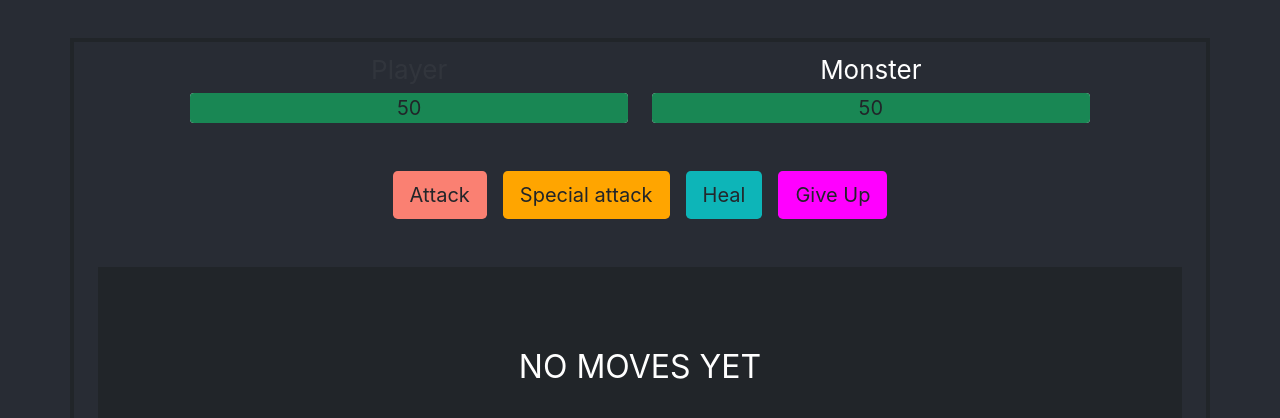
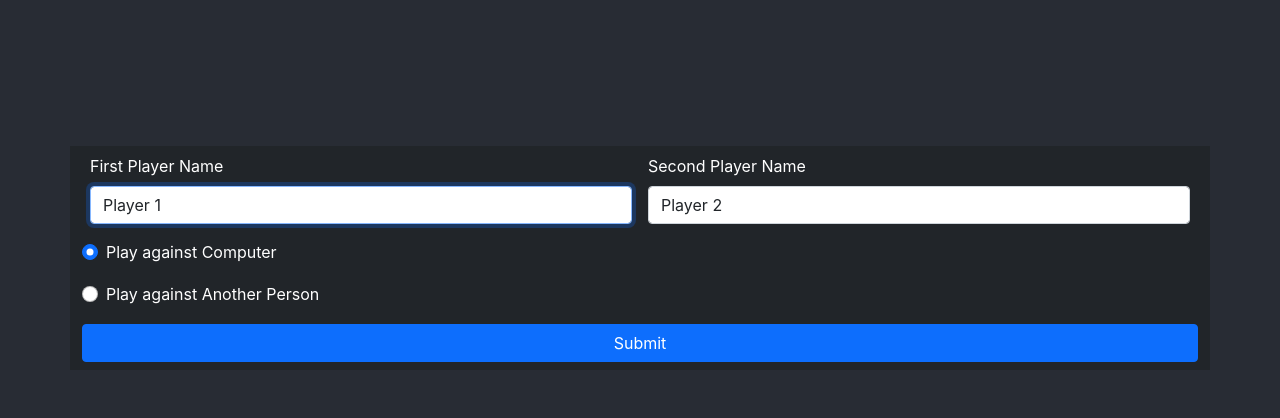
Before and after one commit to VivekJadaun/reactjs, a React (Create React App) app: page / in a window 1280 px wide. Shown: the part 142-560 px from the top of the page. Built offline with nearby package versions, Linux system fonts and the light colour scheme.

Commit message:
reworked as per updated requirements

```diff
--- a/src/App.js
+++ b/src/App.js
@@ -1,7 +1,9 @@
+import React from 'react';
 import './App.css';
 import Battleground from './components/Battleground/Battleground';
 
-function App() {
+class App extends React.Component {
+  render() {
     return (
       <div className="App">
         <header className="App-header">
@@ -10,5 +12,6 @@ function App() {
       </div>
     );
   }
+}
 
 export default App;
--- /dev/null
+++ b/src/Helpers/Utility.js
@@ -0,0 +1,24 @@
+class Utility {
+
+  static randomBetween = (min, max, int_only = false) => {
+    return int_only
+           ? Math.floor(Math.random() * (max - min + 1)) + min
+           : Math.random() * (max - min + 1) + min;
+  }
+
+  static convertToUniqueHash(string) {
+    let hash = 0;
+
+    if (string.length === 0) return hash;
+
+    for (let i = 0; i < string.length; i++) {
+        let char = string.charCodeAt(i);
+        hash     = (( hash<<5 ) - hash) + char;
+        hash     = hash & hash; // Convert to 32bit integer
+    }
+
+    return hash;
+  }
+}
+
+export default Utility;
--- a/src/components/Battleground/Battleground.js
+++ b/src/components/Battleground/Battleground.js
@@ -1,178 +1,151 @@
 import React from 'react';
-import constants from './constants';
+import constants from '../constants';
 import './Battleground.css';
 import Player from '../Player/Player';
 import PlayerMove from '../PlayerMove/PlayerMove';
 import LogBook from '../LogBook/LogBook';
-
-// const SPECIAL_ATTACK            = 'special_attack';
-// const HEAL                      = 'heal';
-// const SPECIAL_ATTACK_LIMIT_PERC = 90;
-// const OPPONENT_MOVE_DELAY_IN_MS = 1000;
-// const FORFEIT                   = 'forfeit';
-// const FIRST_MOVE                = 'player';
+import Utility from '../../Helpers/Utility';
 
 class Battleground extends React.Component {
   constructor(props) {
     super(props);
 
     this.state = {
-      opponent_health : constants.opponent.max_health,
-      player_health   : constants.player.max_health,
+      ...constants.players,
       next_move       : constants.first_move,
       log_book        : [],
+      is_customized   : false,
+      versus_system   : false,
     };
 
-    this.moveRef         = React.createRef();
-    this.playerMoveRefs  = {};
+    this.baseState         = JSON.parse(JSON.stringify(this.state));
+    this.moveRef           = React.createRef();
+    this.userConfigFormRef = React.createRef();
+    this.playerMoveRefs    = {};
+  }
 
-    constants.player_moves.forEach((move) => {
-      this.playerMoveRefs[move.name] = React.createRef();
+  userConfigFormHandler = (event) => {
+    event.preventDefault();
+
+    const player_1_name = this.userConfigFormRef.current['first_player_name'].value;
+    const player_2_name = this.userConfigFormRef.current['second_player_name'].value;
+    const versus_system = !!this.userConfigFormRef.current['versus'].value;
+
+    this.initiate(player_1_name, player_2_name, versus_system);
+  }
+
+  initiate = (player_1_name, player_2_name, versus_system) => {
+    const {player_1_moves, player_2_moves} = this.distributeLuckyMoves();
+    let newState                           = JSON.parse(JSON.stringify(this.state));
+    newState.player_1.display_name         = player_1_name;
+    newState.player_2.display_name         = player_2_name;
+    newState.player_1.moves                = player_1_moves;
+    newState.player_2.moves                = player_2_moves;
+    newState.versus_system                 = versus_system;
+    newState.is_customized                 = true;
+    newState.next_move                     = constants.first_move;
+
+    this.setState(newState);
+  }
+
+  distributeLuckyMoves = () => {
+    const luckyMoves   = [...constants.lucky_moves];
+    let player_1_moves = this.state.player_1.moves;
+    let player_2_moves = this.state.player_2.moves;
+    let toss           = 0;
+
+    luckyMoves.forEach((move) => {
+      toss = Utility.randomBetween(0, 1, true);
+
+      toss ? player_1_moves.push(move) : player_2_moves.push(move);
     });
+
+    return {
+      player_1_moves: player_1_moves,
+      player_2_moves: player_2_moves,
+    };
   }
 
 
-  playerMoveHandler = (event) => {
-    const move_type  = event.target.value;
+  executePlayerMove = (move_by, damage, self_effect) => {
+    const next_move  = this.getNextPlayerKey();
+    let new_log_book = [...this.state.log_book];
+    let player       = JSON.parse(JSON.stringify(this.state[move_by]));
+    let opponent     = JSON.parse(JSON.stringify(this.state[next_move]));
 
-    if (move_type === constants.forfeit) {
-      return this.gameOver(constants.forfeit_msg);
-    }
-
-    const move       = constants.player_moves.find(move => move.name === move_type);
-    const min_damage = move.min_damage;
-    const max_damage = move.max_damage;
-    const damage     = this.calculateDamage(min_damage, max_damage);
-
-    if (move.self_effect) {
-      let new_player_health = this.state.player_health - damage;
-      const latest_move_log = `${constants.player.name} heals for ${Math.abs(damage)}`;
-      let new_log_book      = this.state.log_book;
+    if (self_effect) {
+      player.health = player.health - damage;
+      const latest_move_log = `${player.display_name} heals for ${Math.abs(damage)}`;
 
       // If healing increases health more than max limit
-      new_player_health = (new_player_health > constants.player.max_health)
-                          ? constants.player.max_health
-                          : new_player_health;
-
+      player.health = (player.health > player.max_health) ? player.max_health : player.health;
 
       new_log_book.push(latest_move_log);
 
       this.setState({
-        player_health : new_player_health,
-        next_move     : constants.opponent.name,
-        log_book      : new_log_book,
-      }, this.opponentMoveHandler());
+        [move_by] : player,
+        next_move : player.health ? next_move : null,
+        log_book  : new_log_book,
+      });
     } else {
-      const new_opponent_health = this.state.opponent_health - damage;
-      const latest_move_log     = `${constants.player.name} hits ${constants.opponent.name} for ${Math.abs(damage)}`;
-      let new_log_book          = this.state.log_book;
+      opponent.health = opponent.health - damage;
+      const latest_move_log = `${player.display_name} hits ${opponent.display_name} for ${damage}`;
 
       new_log_book.push(latest_move_log);
 
+      opponent.health = opponent.health < 0 ? 0 : opponent.health;
+
       this.setState({
-        opponent_health : new_opponent_health < 0 ? 0 : new_opponent_health,
-        next_move       : constants.opponent.name,
-        log_book        : new_log_book,
-      }, () => {
-        console.log(latest_move_log);
-        setTimeout(() => {
-          this.state.opponent_health > 0 ? this.opponentMoveHandler() : this.gameOver(constants.victory_msg);
-        }, 1000);
+        [next_move] : opponent,
+        next_move   : opponent.health ? next_move : null,
+        log_book    : new_log_book,
       });
     }
   }
 
-
-  opponentMoveHandler = (delay = constants.opponent_move_delay_in_ms) => {
-    this.moveRef.current.classList.add('disabled-element')
-
-    const damage            = this.calculateDamage(constants.opponent.min_attack, constants.opponent.max_attack);
-    const new_player_health = this.state.player_health - damage;
-    const latest_move_log   = `${constants.opponent.name} hits ${constants.player.name} for ${Math.abs(damage)}`;
-    let new_log_book        = this.state.log_book;
-
-    const delayed_move = () => {
-      this.moveRef.current.classList.remove('disabled-element');
-      new_log_book.push(latest_move_log);
-
-      this.setState({
-        player_health : new_player_health < 0 ? 0 : new_player_health,
-        next_move     : constants.player.name,
-        log_book      : new_log_book,
-      }, () => {
-        console.log(latest_move_log);
-        setTimeout(() => {
-          if (this.state.player_health <= 0) {
-            this.gameOver(constants.defeat_msg);
-          }
-        }, 1000);
-      });
-    }
-
-    setTimeout(delayed_move, delay);
+  getNextPlayerKey = () => {
+    return this.state.next_move === constants.first_player_key ? constants.second_player_key : constants.first_player_key;
   }
 
 
-  calculateDamage = (min_damage, max_damage) => {
-    return Math.floor(Math.random() * (max_damage - min_damage + 1)) + min_damage;
-  }
-
-
-  gameOver = (msg, delay = constants.opponent_move_delay_in_ms) => {
-    const resetGame = this.setState((state) => {
-      window.alert(msg);
-      return {
-        opponent_health : constants.opponent.max_health,
-        player_health   : constants.player.max_health,
-        log_book        : [],
-      };
-    });
-
+  gameOver = (msg, loser_name, delay = constants.opponent_move_delay_in_ms) => {
+    window.alert(`${loser_name} ${msg}`);
+    const resetGame = this.setState(JSON.parse(JSON.stringify(this.baseState)));
     setTimeout(resetGame, delay);
   }
 
 
-  componentDidMount = () => {
-    if (constants.first_move === constants.opponent.name) {
-      this.opponentMoveHandler(0);
+  componentDidUpdate = () => {
+    const {player_1, player_2} = this.state;
+
+    if (player_1.health <= 0) {
+      return this.gameOver(constants.game_over_msg, player_2.display_name);
+    }
+
+    if (player_2.health <= 0) {
+      return this.gameOver(constants.game_over_msg, player_1.display_name);
     }
   }
 
 
-  // componentDidUpdate = () => {
-  //   const health_check = () => {
-  //     if (this.state.player_health <= 0) {
-  //       return this.gameOver(constants.defeat_msg);
-  //     }
-
-  //     if (this.state.opponent_health <= 0) {
-  //       return this.gameOver(constants.victory_msg);
-  //     }
-  //   }
-
-  //   setTimeout(health_check, 500);
-  // }
-
-
   renderPlayers() {
-    const {player, opponent} = constants;
-    const {player_health, opponent_health, next_move} = this.state;
+    const {player_1, player_2, next_move} = this.state;
 
     return (
       <React.Fragment>
         <Player
-          key           = { player.name }
-          display_name  = { player.display_name }
-          max_health    = { player.max_health }
-          health        = { player_health }
-          indicate_turn = { next_move === player.name }>
+          key           = { player_1.name }
+          display_name  = { player_1.display_name }
+          max_health    = { player_1.max_health }
+          health        = { player_1.health }
+          indicate_turn = { next_move === player_1.name }>
         </Player>
         <Player
-          key           = { opponent.name }
-          display_name  = { opponent.display_name }
-          max_health    = { opponent.max_health }
-          health        = { opponent_health }
-          indicate_turn = { next_move === opponent.name }>
+          key           = { player_2.name }
+          display_name  = { player_2.display_name }
+          max_health    = { player_2.max_health }
+          health        = { player_2.health }
+          indicate_turn = { next_move === player_2.name }>
         </Player>
       </React.Fragment>
     );
@@ -180,36 +153,85 @@ class Battleground extends React.Component {
 
 
   renderPlayerMoves() {
-    const {player_health} = this.state;
-    const {player_moves, special_attack, player, special_attack_limit_perc, heal} = constants;
+    const {player_1, player_2, next_move} = this.state;
+    const next_system_move = this.state.versus_system ? this.getRandomMove(this.state.player_2.moves) : null;
 
-    return player_moves.map((move) => {
-      let disabled = false;
+    const player_1_moves = player_1.moves.map((move) => {
+      const disabled = this.checkMoveAvailability(player_1, move);
+      const is_randomly_selected_move = (move.name === next_system_move?.name) ? true : false;
+      const auto_execute = !disabled && next_move && is_randomly_selected_move;
 
-      if (move.name === special_attack) {
-        const player_health_perc = player_health * 100 / player.max_health;
-        disabled = player_health_perc <= special_attack_limit_perc;
-      }
-
-      if (move.name === heal) {
-        const player_health_perc = player_health * 100 / player.max_health;
-        disabled = player_health_perc === 100;
-      }
 
       return (<PlayerMove
-        key               = { move.name }
-        ref               = { this.playerMoveRefs[move.name] }
-        display_name      = { move.display_name }
-        name              = { move.name }
-        base_color        = { move.base_color }
-        playerMoveHandler = { this.playerMoveHandler }
-        disabled          = { disabled }>
+        {...move}
+        key = { `player_1_${ move.name }` }
+        player = { this.state.player_1.name }
+        player_name = { this.state.player_1.display_name }
+        gameOver = { this.gameOver }
+        executePlayerMove = { this.executePlayerMove }
+        disabled = { disabled }
+        auto_execute = { auto_execute }
+        next_move = { next_move }>
       </PlayerMove>);
     });
+
+    const player_2_moves = player_2.moves.map((move) => {
+      const disabled = this.checkMoveAvailability(player_2, move);
+      const is_randomly_selected_move = (move.name === next_system_move?.name) ? true : false;
+      const auto_execute = !disabled && next_move && is_randomly_selected_move;
+
+      return (<PlayerMove
+        {...move}
+        key = { `player_2_${ move.name }` }
+        player = { this.state.player_2.name }
+        player_name = { this.state.player_2.display_name }
+        gameOver = { this.gameOver }
+        executePlayerMove = { this.executePlayerMove }
+        disabled = { disabled }
+        auto_execute = { auto_execute }
+        next_move = { next_move }>
+      </PlayerMove>);
+    });
+
+    return (
+      <React.Fragment>
+        <div className="container-fluid d-grid align-items-center gap-2 col-md-6">{
+          player_1_moves
+        }</div>
+        <div className="container-fluid d-grid align-items-center gap-2 col-md-6">{
+          player_2_moves
+        }</div>
+      </React.Fragment>
+    );
   }
 
+  getRandomMove = (player_moves) => {
+    return player_moves[Utility.randomBetween(0, player_moves.length - 1, true)];
+  }
 
-  render() {
+  checkMoveAvailability = (player, move) => {
+    const {special_attack, special_attack_limit_perc, heal} = constants;
+
+    if (player.name !== this.state.next_move) {
+      return true;
+    }
+
+    let disabled = false;
+
+    if (move.name === special_attack) {
+      const player_health_perc = player.health * 100 / player.max_health;
+      disabled = player_health_perc <= special_attack_limit_perc;
+    }
+
+    if (move.name === heal) {
+      const player_health_perc = player.health * 100 / player.max_health;
+      disabled = player_health_perc === 100;
+    }
+
+    return disabled;
+  }
+
+  renderBattleground() {
     return (
       <div className="container border border-dark border-4 py-2 my-2">
         <div className="d-flex row justify-content-md-center col-md-10 offset-md-1">{
@@ -220,11 +242,49 @@ class Battleground extends React.Component {
           this.renderPlayerMoves()
         }</div>
 
-        <div className="container"><LogBook logs={ this.state.log_book }></LogBook></div>
+        <div className="container">
+          <LogBook logs={ this.state.log_book }></LogBook>
+        </div>
 
       </div>
     );
   }
+
+  renderUserConfigForm() {
+    const {player_1, player_2} = this.state;
+
+    return (
+      <div className="container bg-dark text-start fs-6">
+        <form className="row g-3 px-2 py-2 " onSubmit={this.userConfigFormHandler} ref={this.userConfigFormRef}>
+          <div className="col-md-6">
+            <label htmlFor="first_player" className="form-label">First Player Name</label>
+            <input type="text" className="form-control" name="first_player_name" defaultValue={player_1.display_name} aria-describedby="first_player" autoFocus/>
+          </div>
+          <div className="col-md-6">
+            <label htmlFor="second_player" className="form-label">Second Player Name</label>
+            <input type="text" className="form-control" name="second_player_name" defaultValue={player_2.display_name} aria-describedby="second_player" />
+          </div>
+          <div className="form-check">
+            <input className="form-check-input" type="radio" name="versus" id="vs_computer" value="1" defaultChecked/>
+            <label className="form-check-label" htmlFor="vs_computer">
+              Play against Computer
+            </label>
+          </div>
+          <div className="form-check">
+            <input className="form-check-input" type="radio" name="versus" value="" id="vs_human" />
+            <label className="form-check-label" htmlFor="vs_human">
+              Play against Another Person
+            </label>
+          </div>
+          <button className="btn btn-primary" type="submit">Submit</button>
+        </form>
+      </div>
+    );
+  }
+
+  render() {
+    return this.state.is_customized ? this.renderBattleground() : this.renderUserConfigForm();
+  }
 }
 
 export default Battleground;
--- a/src/components/Battleground/constants.js
+++ /dev/null
@@ -1,67 +0,0 @@
-const constants = {
-  special_attack: 'special_attack',
-
-  heal: 'heal',
-
-  special_attack_limit_perc: 30,
-
-  opponent_move_delay_in_ms: 1000,
-
-  forfeit: 'forfeit',
-
-  forfeit_msg: 'You have surrendered! You lost',
-
-  victory_msg: 'Congrats! You\'ve won',
-
-  defeat_msg: 'You have been defeated! Please Try Again',
-
-  first_move: 'player',
-
-  player: {
-    name: 'player',
-    display_name: 'Player',
-    max_health: 50,
-  },
-
-  opponent: {
-    name: 'monster',
-    display_name: 'Monster',
-    max_health: 50,
-    min_attack: 1,
-    max_attack: 20,
-  },
-
-  player_moves: [
-    {
-      name: 'attack',
-      display_name: 'Attack',
-      min_damage: 1,
-      max_damage: 10,
-      base_color: 'salmon',
-      self_effect: false,
-    },
-    {
-      name: 'special_attack',
-      display_name: 'Special attack',
-      min_damage: 10,
-      max_damage: 50,
-      base_color: 'orange',
-      self_effect: false,
-    },
-    {
-      name: 'heal',
-      display_name: 'Heal',
-      min_damage: -10,
-      max_damage: -10,
-      base_color: 'cyan',
-      self_effect: true,
-    },
-    {
-      name: 'forfeit',
-      display_name: 'Give Up',
-      base_color: 'magenta',
-    },
-  ]
-}
-
-export default constants;
--- a/src/components/LogBook/LogBook.js
+++ b/src/components/LogBook/LogBook.js
@@ -1,5 +1,6 @@
 import React, { Component } from 'react';
 import './LogBook.css';
+import Utility from '../../Helpers/Utility';
 
 class LogBook extends Component {
   render() {
@@ -11,7 +12,9 @@ class LogBook extends Component {
         <div className="mt-5 h-50 bg-dark fs-6 fw-bold">
           <ul className="list-group list-group-flush text-dark gap-2">{
             logs.map((msg) => {
-              return <li className="text-primary list-group-item small-list-item list-group-item-dark text-uppercase">{ msg }</li>
+              const key = Utility.convertToUniqueHash(msg);
+
+              return <li className="text-primary list-group-item small-list-item list-group-item-dark text-uppercase" key={ key }>{ msg }</li>
             })
           }</ul>
         </div>
--- a/src/components/Player/Player.js
+++ b/src/components/Player/Player.js
@@ -2,10 +2,6 @@ import React, { Component } from 'react';
 import './Player.css';
 
 class Player extends Component {
-  // shouldComponentUpdate = (nextProps, nextState) => {
-  //   return this.props.health !== nextProps.health;
-  // }
-
   render() {
     const {name, display_name, health, max_health, indicate_turn} = this.props;
     const style = {
--- a/src/components/PlayerMove/PlayerMove.js
+++ b/src/components/PlayerMove/PlayerMove.js
@@ -1,16 +1,47 @@
 import React, { Component } from 'react';
+import constants from '../constants';
+import Utility from '../../Helpers/Utility';
 
 class PlayerMove extends Component {
+  constructor(props) {
+    super(props);
+    this.moveRef = React.createRef();
+  }
+
+  moveHandler = (event) => {
+    const move_type  = event.target.value;
+    const {min_damage, max_damage, self_effect, player, player_name} = this.props;
+
+    if (move_type === constants.forfeit) {
+      return this.props.gameOver(constants.forfeit_msg, player_name);
+    }
+
+    const damage = this.calculateDamage(min_damage, max_damage);
+    this.props.executePlayerMove(player, damage, self_effect);
+  }
+
+  calculateDamage = (min_damage, max_damage) => {
+    return Utility.randomBetween(min_damage, max_damage, true);
+  }
+
   render() {
-    const {name, display_name, disabled, base_color, playerMoveHandler} = this.props;
+    const {name, display_name, disabled, base_color} = this.props;
     const style = { backgroundColor: base_color };
 
 
     return (
-      <button type="button" className="btn btn-lg" value={ name } style={ style } disabled={ disabled } onClick={ playerMoveHandler }>
-        { display_name }
-      </button>
+      <div className="">
+        <button type="button" ref={ this.moveRef } className="btn btn-lg w-100" value={ name } style={ style } disabled={ disabled } onClick={ this.moveHandler }>
+          { display_name }
+        </button>
+      </div>
     );
+  }
+
+  componentDidUpdate = () => {
+    if (this.props.auto_execute && this.props.player === this.props.next_move) {
+      setTimeout(() => this.moveRef.current.click(), constants.opponent_move_delay_in_ms);
+    }
   }
 }
 
--- /dev/null
+++ b/src/components/constants.js
@@ -0,0 +1,102 @@
+const constants = {
+  special_attack: 'special_attack',
+
+  heal: 'heal',
+
+  special_attack_limit_perc: 30,
+
+  opponent_move_delay_in_ms: 1000,
+
+  forfeit: 'forfeit',
+
+  forfeit_msg: 'surrendered! Game Over!',
+
+  game_over_msg: 'won! Game Over!',
+
+  victory_msg: 'won! Game Over!',
+
+  defeat_msg: 'defeated! Game Over!',
+
+  first_move: 'player_1',
+
+  first_player_key: 'player_1',
+
+  second_player_key: 'player_2',
+
+  players: {
+    player_1: {
+      name: 'player_1',
+      display_name: 'Player 1',
+      max_health: 50,
+      health: 50,
+
+      moves: [
+        {
+          name: 'attack',
+          display_name: 'Attack',
+          min_damage: 1,
+          max_damage: 10,
+          base_color: 'salmon',
+          self_effect: false,
+          disabled: false,
+        },
+        {
+          name: 'forfeit',
+          display_name: 'Forfeit',
+          base_color: 'magenta',
+          disabled: false,
+        },
+      ]
+    },
+
+
+    player_2: {
+      name: 'player_2',
+      display_name: 'Player 2',
+      max_health: 50,
+      health: 50,
+
+      moves: [
+        {
+          name: 'attack',
+          display_name: 'Attack',
+          min_damage: 1,
+          max_damage: 20,
+          base_color: 'salmon',
+          self_effect: false,
+          disabled: false,
+        },
+        // {
+        //   name: 'forfeit',
+        //   display_name: 'Forfeit',
+        //   base_color: 'magenta',
+        //   disabled: false,
+        // },
+      ]
+    },
+  },
+
+
+  lucky_moves: [
+    {
+      name: 'special_attack',
+      display_name: 'Special attack',
+      min_damage: 10,
+      max_damage: 50,
+      base_color: 'orange',
+      self_effect: false,
+      disabled: false,
+    },
+    {
+      name: 'heal',
+      display_name: 'Heal',
+      min_damage: -10,
+      max_damage: -10,
+      base_color: 'cyan',
+      self_effect: true,
+      disabled: false,
+    },
+  ]
+}
+
+export default constants;
```
Also changed, not shown: 1 other file (tests, documents, lock files or other folders). Lines whose indentation alone changed are shown as unchanged.
